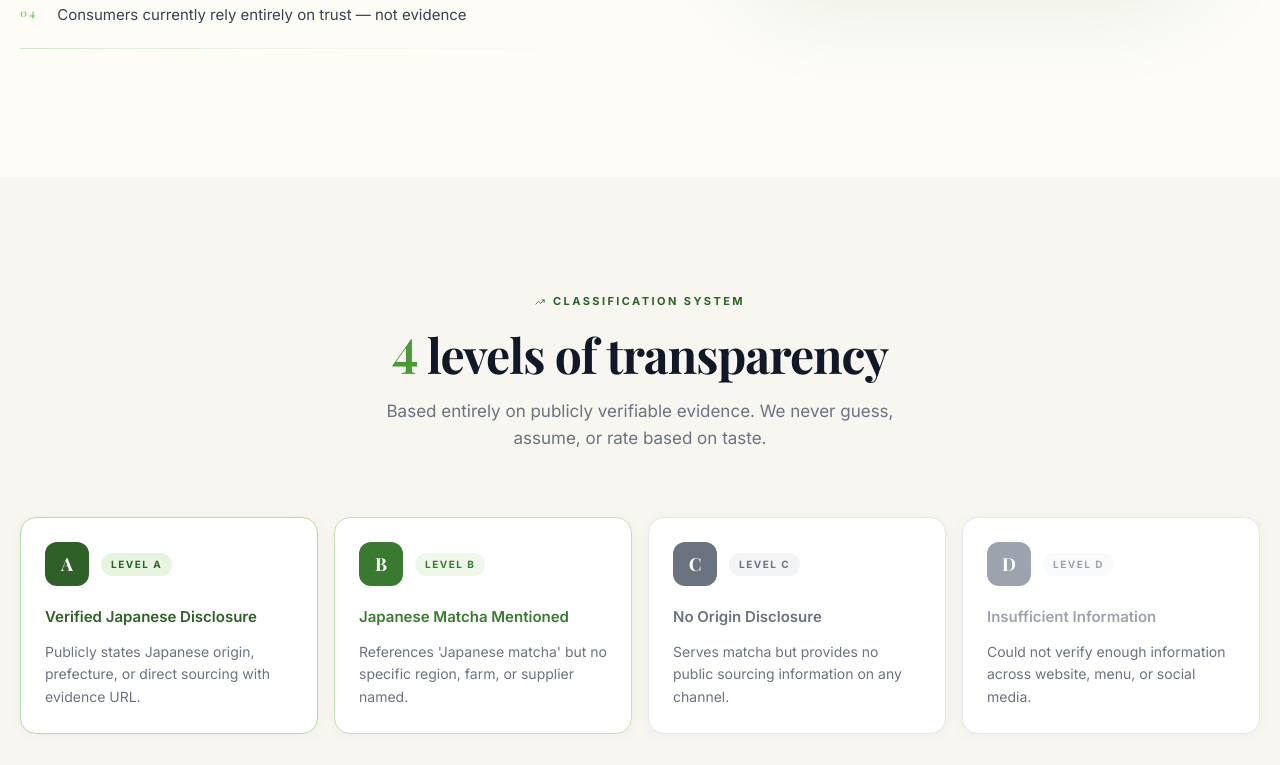
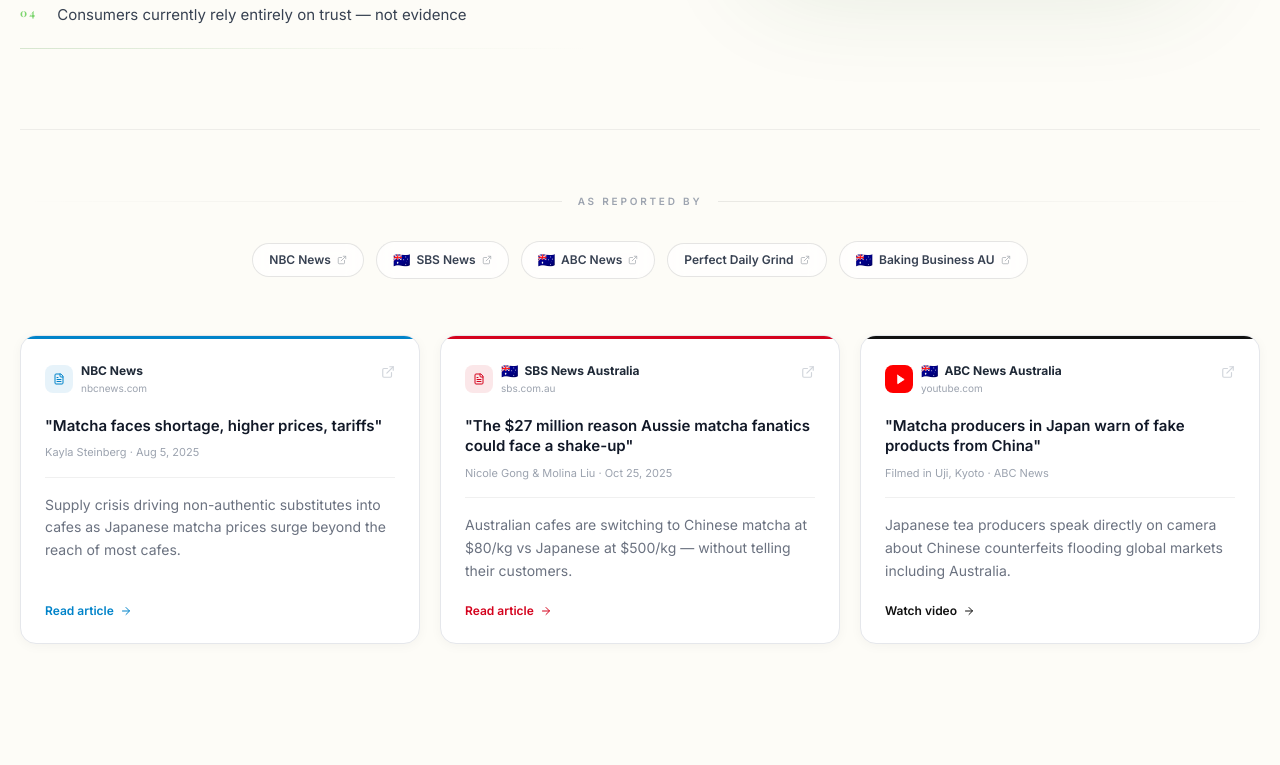
Before and after one commit to eishi0308/matcha-license, a Next.js app in the folder frontend/: page / in a window 1280 px wide. Shown: the part 1580-2345 px from the top of the page. Built offline with nearby package versions, Linux system fonts and the light colour scheme; no server answers; the database is empty; a web font is replaced by a local one.

Commit message:
feat: add press citation strip and 3 article cards to Problem section (NBC, SBS, ABC News)

```diff
--- a/frontend/src/app/page.tsx
+++ b/frontend/src/app/page.tsx
@@ -13,7 +13,7 @@
 } from "framer-motion";
 import {
   Leaf, Map, Shield, Search, ArrowRight, CheckCircle2,
-  TrendingUp, Eye, FileText, MessageSquarePlus,
+  TrendingUp, Eye, FileText, MessageSquarePlus, ExternalLink, Play,
 } from "lucide-react";
 import Navbar from "@/components/Navbar";
 import AuthModal from "@/components/AuthModal";
@@ -39,6 +39,50 @@
   { level: "B", title: "Japanese Matcha Mentioned",    desc: "References 'Japanese matcha' but no specific region, farm, or supplier named.",    accent: "#3a7a30", badgeBg: "#eef7e9", border: "#c2e1b5" },
   { level: "C", title: "No Origin Disclosure",         desc: "Serves matcha but provides no public sourcing information on any channel.",         accent: "#6b7280", badgeBg: "#f3f4f6", border: "#e5e7eb" },
   { level: "D", title: "Insufficient Information",     desc: "Could not verify enough information across website, menu, or social media.",        accent: "#9ca3af", badgeBg: "#f9fafb", border: "#e5e7eb" },
+];
+
+const PRESS_LOGOS = [
+  { name: "NBC News",          flag: null,  url: "https://www.nbcnews.com/business/consumer/matcha-shortage-higher-prices-tariffs-rcna223111" },
+  { name: "SBS News",          flag: "🇦🇺", url: "https://www.sbs.com.au/news/article/matcha-boom-australia-shake-up/29635oedo" },
+  { name: "ABC News",          flag: "🇦🇺", url: "https://www.youtube.com/watch?v=qYh1iXaF-jI" },
+  { name: "Perfect Daily Grind", flag: null, url: "https://perfectdailygrind.com/2025/09/matcha-shortage-japan-production/" },
+  { name: "Baking Business AU", flag: "🇦🇺", url: "https://bakingbusiness.com.au/matcha-popularity-results-in-surge-of-counterfeits/" },
+];
+
+const PRESS_CARDS = [
+  {
+    source: "NBC News",
+    flag: null,
+    type: "article" as const,
+    accent: "#0083C9",
+    headline: "Matcha faces shortage, higher prices, tariffs",
+    byline: "Kayla Steinberg · Aug 5, 2025",
+    domain: "nbcnews.com",
+    quote: "Supply crisis driving non-authentic substitutes into cafes as Japanese matcha prices surge beyond the reach of most cafes.",
+    url: "https://www.nbcnews.com/business/consumer/matcha-shortage-higher-prices-tariffs-rcna223111",
+  },
+  {
+    source: "SBS News Australia",
+    flag: "🇦🇺",
+    type: "article" as const,
+    accent: "#d4021d",
+    headline: "The $27 million reason Aussie matcha fanatics could face a shake-up",
+    byline: "Nicole Gong & Molina Liu · Oct 25, 2025",
+    domain: "sbs.com.au",
+    quote: "Australian cafes are switching to Chinese matcha at $80/kg vs Japanese at $500/kg — without telling their customers.",
+    url: "https://www.sbs.com.au/news/article/matcha-boom-australia-shake-up/29635oedo",
+  },
+  {
+    source: "ABC News Australia",
+    flag: "🇦🇺",
+    type: "video" as const,
+    accent: "#111111",
+    headline: "Matcha producers in Japan warn of fake products from China",
+    byline: "Filmed in Uji, Kyoto · ABC News",
+    domain: "youtube.com",
+    quote: "Japanese tea producers speak directly on camera about Chinese counterfeits flooding global markets including Australia.",
+    url: "https://www.youtube.com/watch?v=qYh1iXaF-jI",
+  },
 ];
 
 const HOW_IT_WORKS = [
@@ -541,6 +585,157 @@
           </div>
 
         </div>
+
+        {/* ── PRESS PROOF ────────────────────────────────────────────── */}
+        <div className="mt-20 pt-16" style={{ borderTop: "1px solid rgba(0,0,0,0.06)" }}>
+
+          {/* "As reported by" divider */}
+          <Reveal>
+            <div className="flex items-center gap-4 mb-8">
+              <div className="flex-1 h-px" style={{ background: "linear-gradient(90deg, transparent, rgba(0,0,0,0.08))" }} />
+              <span className="text-[10px] uppercase tracking-[0.28em] font-semibold whitespace-nowrap" style={{ color: "#9ca3af" }}>
+                As reported by
+              </span>
+              <div className="flex-1 h-px" style={{ background: "linear-gradient(90deg, rgba(0,0,0,0.08), transparent)" }} />
+            </div>
+          </Reveal>
+
+          {/* Publication logos */}
+          <Reveal delay={0.06}>
+            <div className="flex flex-wrap items-center justify-center gap-3 mb-14">
+              {PRESS_LOGOS.map((logo, i) => (
+                <motion.a
+                  key={logo.name}
+                  href={logo.url}
+                  target="_blank"
+                  rel="noopener noreferrer"
+                  className="inline-flex items-center gap-1.5 px-4 py-2 rounded-full text-xs font-semibold"
+                  style={{
+                    border: "1px solid rgba(0,0,0,0.1)",
+                    background: "rgba(255,255,255,0.7)",
+                    color: "#374151",
+                    backdropFilter: "blur(8px)",
+                  }}
+                  initial={{ opacity: 0, y: 12, scale: 0.9 }}
+                  whileInView={{ opacity: 1, y: 0, scale: 1 }}
+                  viewport={{ once: true }}
+                  transition={{ duration: 0.4, delay: i * 0.08, ease: EASE }}
+                  whileHover={{
+                    borderColor: "#b3dda6",
+                    backgroundColor: "#f2f8f0",
+                    color: "#2e6027",
+                    scale: 1.05,
+                  } as any}
+                  whileTap={{ scale: 0.97 }}
+                >
+                  {logo.flag && <span className="text-sm">{logo.flag}</span>}
+                  {logo.name}
+                  <ExternalLink size={10} className="opacity-40" />
+                </motion.a>
+              ))}
+            </div>
+          </Reveal>
+
+          {/* 3 article cards */}
+          <div className="grid md:grid-cols-3 gap-5">
+            {PRESS_CARDS.map((card, i) => (
+              <Reveal key={card.source} delay={i * 0.1}>
+                <motion.a
+                  href={card.url}
+                  target="_blank"
+                  rel="noopener noreferrer"
+                  className="flex flex-col h-full rounded-2xl overflow-hidden bg-white group"
+                  style={{
+                    border: "1.5px solid #e5e7eb",
+                    boxShadow: "0 2px 12px rgba(0,0,0,0.04)",
+                    textDecoration: "none",
+                  }}
+                  whileHover={{
+                    y: -8,
+                    borderColor: "#b3dda6",
+                    boxShadow: "0 20px 60px rgba(46,96,39,0.12), 0 4px 20px rgba(0,0,0,0.08)",
+                  } as any}
+                  whileTap={{ scale: 0.98 }}
+                  transition={SPRING}
+                >
+                  {/* Top accent bar */}
+                  <motion.div
+                    className="h-[3px] w-full flex-shrink-0"
+                    style={{ background: card.accent }}
+                    initial={{ scaleX: 0, originX: 0 }}
+                    whileInView={{ scaleX: 1 }}
+                    viewport={{ once: true }}
+                    transition={{ duration: 0.7, delay: 0.3 + i * 0.12, ease: EASE }}
+                  />
+
+                  <div className="flex flex-col flex-1 p-6">
+                    {/* Source + type badge */}
+                    <div className="flex items-start justify-between gap-2 mb-5">
+                      <div className="flex items-center gap-2">
+                        {card.type === "video" ? (
+                          <div className="w-7 h-7 rounded-lg flex items-center justify-center flex-shrink-0"
+                            style={{ background: "#FF0000" }}>
+                            <Play size={11} fill="white" className="text-white ml-0.5" />
+                          </div>
+                        ) : (
+                          <div className="w-7 h-7 rounded-lg flex items-center justify-center flex-shrink-0"
+                            style={{ background: card.accent + "18" }}>
+                            <FileText size={12} style={{ color: card.accent }} />
+                          </div>
+                        )}
+                        <div>
+                          <div className="flex items-center gap-1.5">
+                            {card.flag && <span className="text-sm leading-none">{card.flag}</span>}
+                            <span className="text-xs font-bold text-gray-800">{card.source}</span>
+                          </div>
+                          <div className="text-[10px] text-gray-400 mt-0.5">{card.domain}</div>
+                        </div>
+                      </div>
+                      <motion.div
+                        className="text-gray-300 flex-shrink-0 mt-0.5"
+                        animate={{ x: 0, y: 0 }}
+                        whileHover={{ x: 2, y: -2 }}
+                        transition={{ duration: 0.15 }}
+                      >
+                        <ExternalLink size={14} />
+                      </motion.div>
+                    </div>
+
+                    {/* Headline */}
+                    <h3 className="font-semibold text-gray-900 leading-snug mb-2 text-[15px] group-hover:text-matcha-800 transition-colors duration-200">
+                      "{card.headline}"
+                    </h3>
+
+                    {/* Byline */}
+                    <p className="text-[11px] text-gray-400 mb-4">{card.byline}</p>
+
+                    {/* Divider */}
+                    <div className="h-px mb-4" style={{ background: "rgba(0,0,0,0.06)" }} />
+
+                    {/* Quote / description */}
+                    <p className="text-sm text-gray-500 leading-relaxed flex-1">
+                      {card.quote}
+                    </p>
+
+                    {/* Read link */}
+                    <motion.div
+                      className="flex items-center gap-1.5 mt-5 text-xs font-semibold"
+                      style={{ color: card.accent }}
+                      animate={{ x: 0 }}
+                      whileHover={{ x: 4 }}
+                      transition={{ duration: 0.18 }}
+                    >
+                      {card.type === "video" ? "Watch video" : "Read article"}
+                      <ArrowRight size={12} />
+                    </motion.div>
+                  </div>
+                </motion.a>
+              </Reveal>
+            ))}
+          </div>
+
+        </div>
+
       </section>
 
       {/* ── TRANSPARENCY LEVELS ──────────────────────────────────────── */}
```
